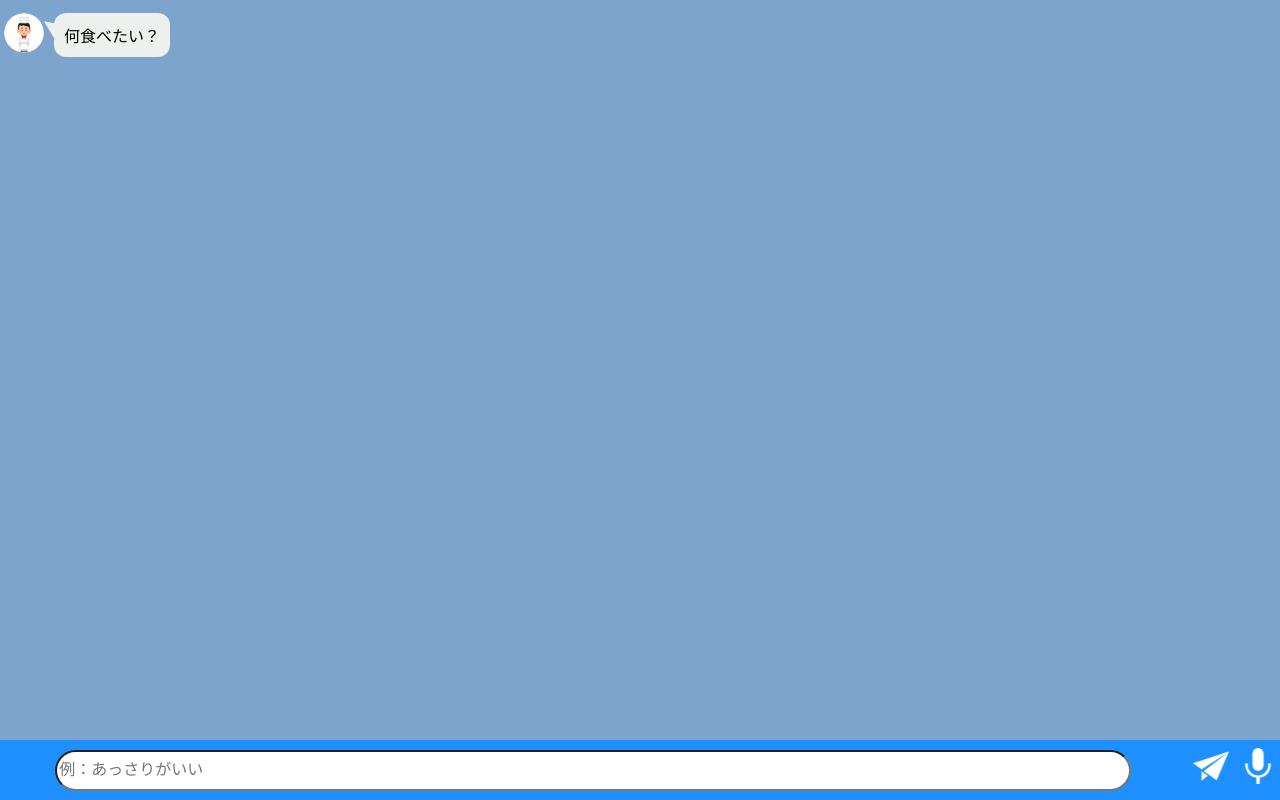
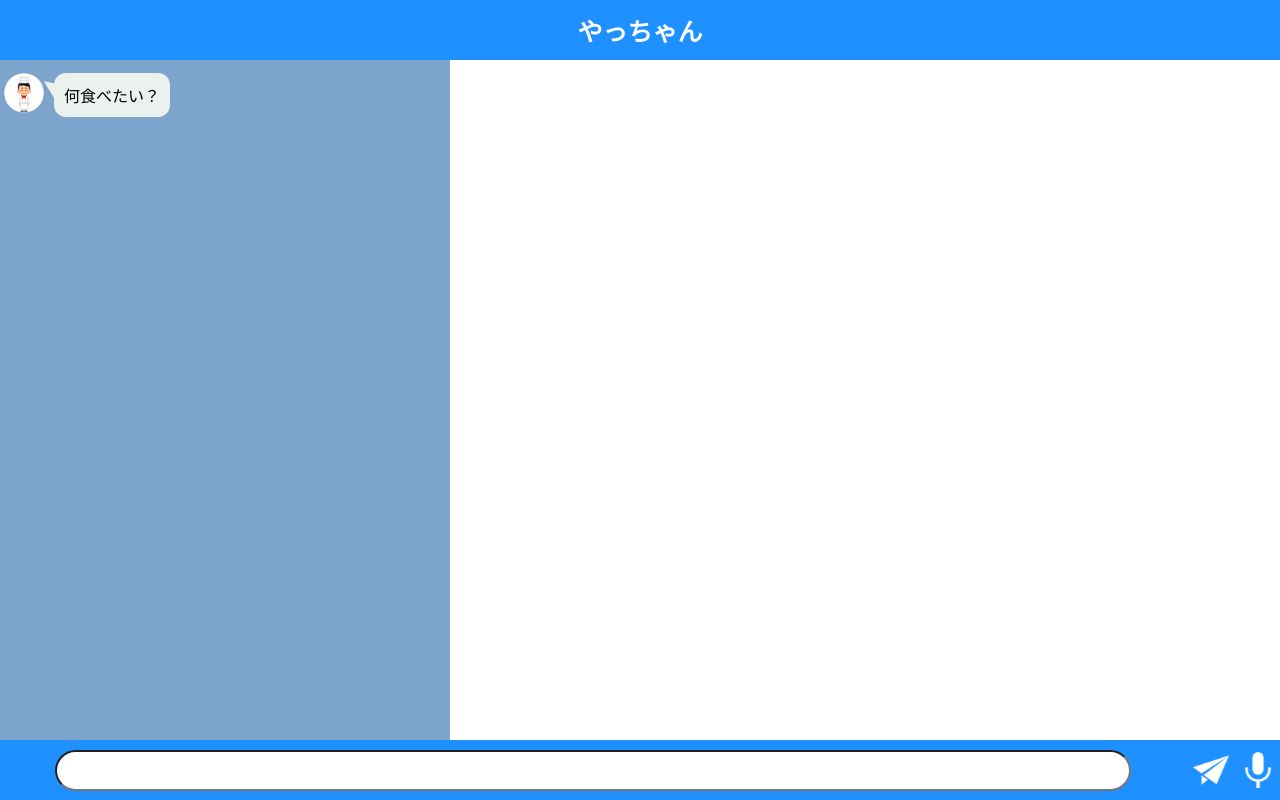
Before and after one commit to hidariutiwa/what-to-eat, a website: page public/index.html in a window 1280 px wide. Drawn offline with Linux system fonts and the light colour scheme.

Commit message:
UIとりあえず決定

```diff
--- a/public/css/style.css
+++ b/public/css/style.css
@@ -7,7 +7,6 @@ body {
     margin: 0px;
     width: 100%;
     height: 100%;
-    background-color: #7da4cd;
     font-family: HiraKakuProN-W3, HiraKakuProN-W6, 游ゴシック, "Yu Gothic", メイリオ, Meiryo;
 }
 
@@ -18,17 +17,37 @@ body {
     height: 100%;
     display: grid;
     grid-template-columns: 100%;
-    grid-template-rows: auto 60px;
+    grid-template-rows: 60px auto 60px;
+}
+
+#head-ribbon {
+    grid-column: 1;
+    grid-row: 1;
+    width: 100%;
+    height: 50px;
+    padding: 5px 0;
+    background-color: dodgerblue;
+    text-align: center;
+    vertical-align: center;
+    color: #fff;
+    display: flex;
+    justify-content: center;
+    align-items: center;
+}
+
+#head-ribbon strong {
+    font-size: 25px;
 }
 
 #chat-container {
     grid-column: 1;
-    grid-row: 1;
+    grid-row: 2;
     width: 100%;
     height: 100%;
     overflow-y: scroll;
     overflow-x: hidden;
     margin: 0px;
+    background-color: #7da4cd;
 }
 
 #chat-table {
@@ -43,7 +62,7 @@ body {
 
 #chat-ribbon {
     grid-column: 1;
-    grid-row: 2;
+    grid-row: 3;
     width: 100%;
     height: 50px;
     margin: 0px;
@@ -79,8 +98,9 @@ body {
     width: 44px;
     height: 44px;
     cursor: pointer;
-    text-align: center;
-    vertical-align: center;
+    display: flex;
+    justify-content: center;
+    align-items: center;
 }
 
 
--- a/public/index.html
+++ b/public/index.html
@@ -8,6 +8,7 @@
 </head>
 <body>
     <div id="main-container">
+        <div id="head-ribbon"><strong>やっちゃん</strong></div>
         <div id="chat-container" class="line-bc">
             <table id="chat-table">
                 <tbody id="chat-table-body">
@@ -23,7 +24,7 @@
             </table>
         </div>
         <div id="chat-ribbon">
-            <input type="text" id="chat-textbox" placeholder="例：あっさりがいい">
+            <input type="text" id="chat-textbox" placeholder="">
             <a href="#" class="chat-button" id="send-button"><img src="./img/paperairplane_white.png" alt="" id="send-img"></a>
             <a href="#" class="chat-button" id="mike-button"><img src="./img/mike_white.png" alt="" id="mike-img"></a>
         </div>
--- a/public/js/hoge.js
+++ b/public/js/hoge.js
@@ -5,5 +5,9 @@ const sendButton = document.getElementById('send-button');
 sendButton.onclick = () => {
     //console.log('onClick');
     const userText = chatTextBox.value;
-    balloon.innerHTML += `<tr><td><div class="mycomment"><p>${userText}</p></div></td></tr>`
+    if(userText === '') {
+        return;
+    }
+    balloon.innerHTML += `<tr><td><div class="mycomment"><p>${userText}</p></div></td></tr>`;
+    chatTextBox.value = '';
 }
```
